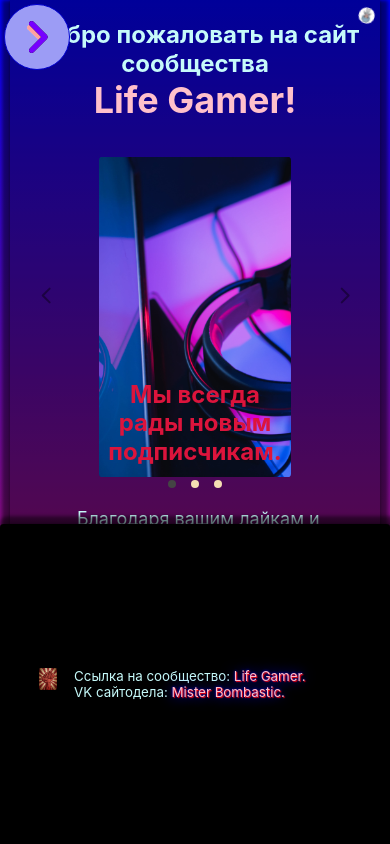
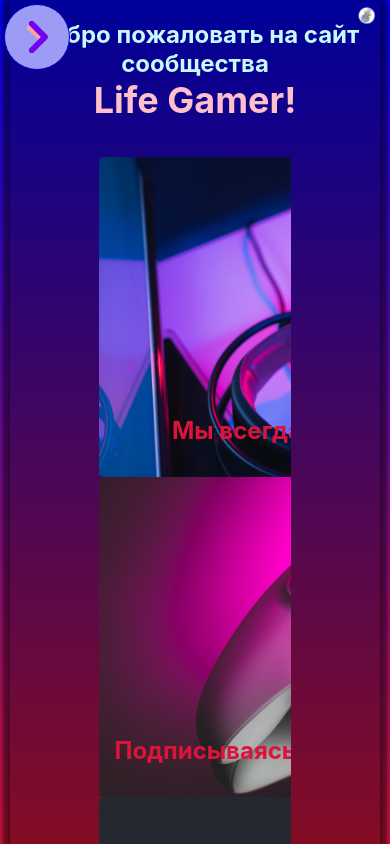
Before and after one commit to Diesfingers228/LifeGamer, a React (Create React App) app in the folder my-app/: page / in a window 390 px wide. Shown: the top 844 px of the page. Built offline with nearby package versions, Linux system fonts and the light colour scheme.

Commit message:
Life Gamer

```diff
--- a/my-app/src/AppMobile600px.css
+++ b/my-app/src/AppMobile600px.css
@@ -162,7 +162,7 @@
       }
 
       #slides .frame {
-        width: 25%;
+        width: 80%;
         float: left;
         display: flex;
         justify-content: center;
@@ -355,9 +355,7 @@
         box-shadow: 1vw 1vw 1vw 1vw rgba(0, 0, 0, 0.5), 1vw -1vw 1vw 1vw rgba(0, 0, 0, 0.5);
         display: flex;
         align-items: center;
-        position: absolute;
-        bottom: 0;
-        height: 20rem;
+        height: 100%;
         width: 100%;
       }
 
--- a/my-app/src/AppMobile800px.css
+++ b/my-app/src/AppMobile800px.css
@@ -162,7 +162,7 @@
     }
 
     #slides .frame {
-      width: 25%;
+      width: 40%;
       float: left;
       display: flex;
       justify-content: center;
```
